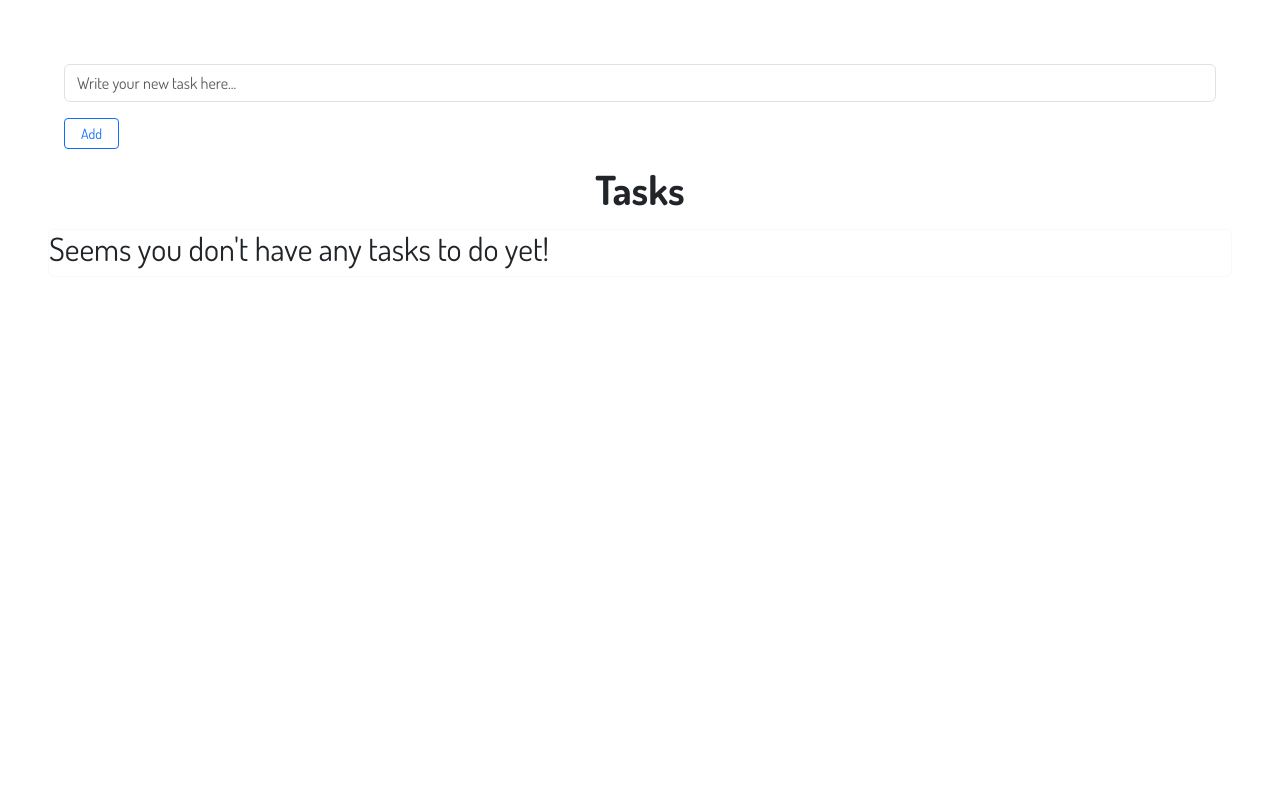
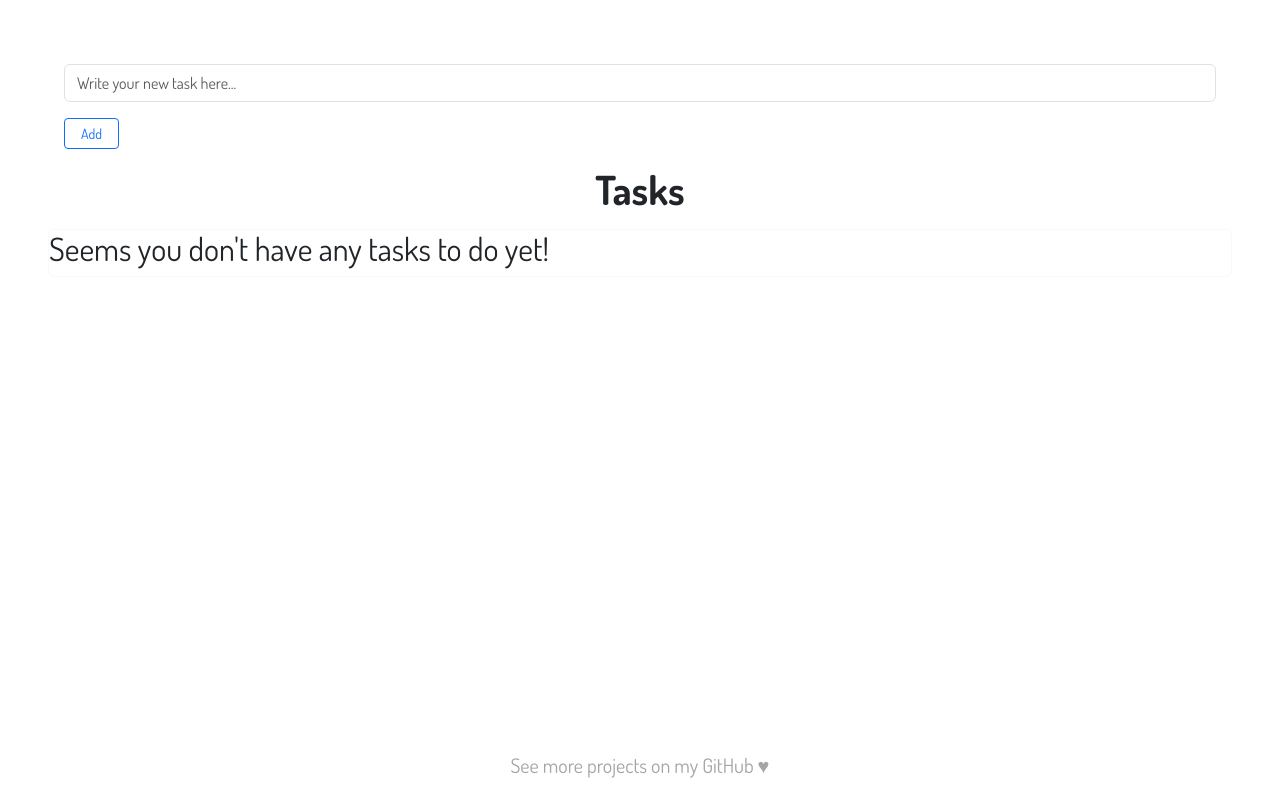
Before and after one commit to annarussi/ToDoList, a React (Vite) app: page / in a window 1280 px wide. Built offline with nearby package versions, Linux system fonts and the light colour scheme.

Commit message:
created and added footer component to app

```diff
--- a/src/App.tsx
+++ b/src/App.tsx
@@ -3,6 +3,7 @@ import "./styles.css";
 import { useEffect, useState } from "react";
 import Form from "./components/Form";
 import Tasks from "./components/Tasks";
+import Footer from "./components/Footer";
 
 interface Tasks {
   id: string,
@@ -56,6 +57,7 @@ export default function App() {
       <Form onSubmit={addTask} />
       <h1 className="text-center mb-3 fw-bold">Tasks</h1>
       <Tasks tasks={tasks} toggleTask={toggleTask} deleteTask={deleteTask}/>
+      <Footer link="https://github.com/annarussi/" text='See more projects on my GitHub ♥'/>
     </div>
   )
 }
--- /dev/null
+++ b/src/components/Footer.tsx
@@ -0,0 +1,16 @@
+interface FooterProps {
+  link: string;
+  text: string;
+}
+
+export default function Footer({link, text}: FooterProps) {
+
+  return (
+    <div className="footer">
+      <div className="footer-links">
+        <a href={link}>{text}</a>
+      </div>
+    </div>
+  )
+
+}
--- a/src/styles.css
+++ b/src/styles.css
@@ -3,4 +3,35 @@
 body {
   font-family: 'Dosis', sans-serif !important;
   background-color: #f2ead35d;
+  min-height:100vh;
+  position: relative;
+  padding-bottom: 70px;
 }
+
+/*  FOOTER */
+
+
+.footer {
+  background: #c2d8fd00;
+  text-align: center;
+  display: flex;
+  justify-content: center;
+  height: 70px;
+  padding: 0px 50px;
+  position: absolute;
+  left: 0 ; right: 0; bottom: 0;
+}
+.footer-links {
+  display: flex;
+  align-items: center;
+}
+.footer-links a {
+  color: #a6a5a5;
+  text-decoration: none;
+  font-size: 20px;
+  padding: 0px 10px;
+
+    &:hover {
+      color: #DFD7BF;
+    }
+}
```
